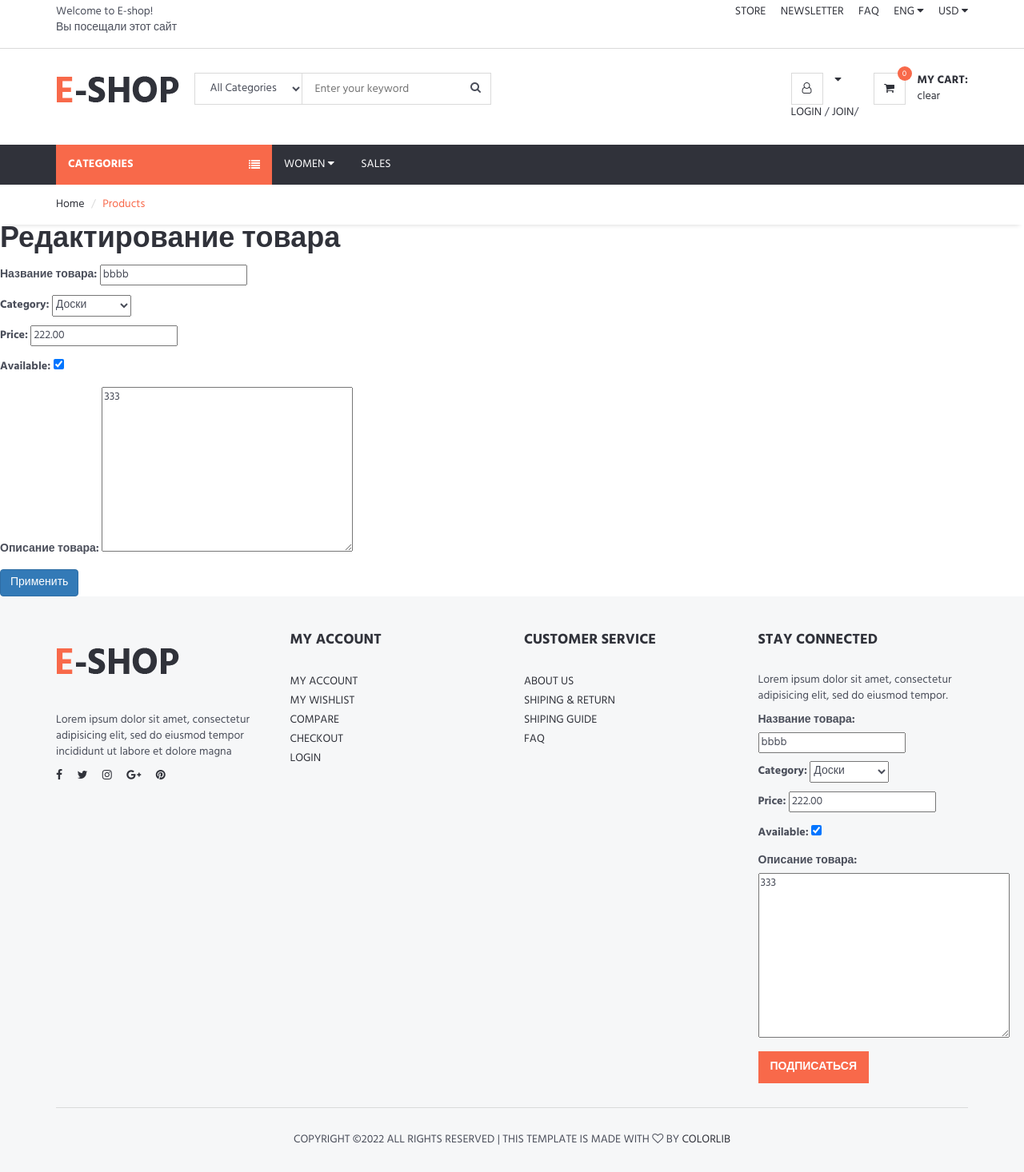
After one commit to ZusmanOne/Online-shop, a Django app: page /update_product/60 in a window 1280 px wide. The commit adds this page. Shown: the whole page at 80% size. Run offline with Django 3.2, Linux system fonts and the light colour scheme; data comes from the database, SQL or seed files in the repository; parts of the project's set-up code (start-up, migrations or seed data) failed here and were passed over; some libraries are stand-ins or nearby versions.

Commit message:
edit requrements

```diff
--- /dev/null
+++ b/myshop/b.json
@@ -0,0 +1 @@
+[
--- a/myshop/myshop/celery.py
+++ b/myshop/myshop/celery.py
@@ -61,5 +61,6 @@
         'task': 'shop.tasks.send_product_mail_last_week',
         'schedule': crontab(),
 
+
     }
 }
--- /dev/null
+++ b/myshop/shop/forms.py
@@ -0,0 +1,8 @@
+from django import forms
+from .models import *
+
+
+class UpdateProductForm(forms.ModelForm):
+    class Meta:
+        model = Product
+        fields = ['name', 'category', 'price', 'available', 'description']
--- a/myshop/shop/templates/shop/single_product.html
+++ b/myshop/shop/templates/shop/single_product.html
@@ -116,6 +116,11 @@
 							<div class="product-label">
 								<span>New</span>
 								<span class="sale">-20%</span>
+								<form action="{% url 'update_product' object.pk %}" method="post">
+									{{form}}
+									{% csrf_token  %}
+									<button class="primary-btn add-to-cart"><i class="fa fa-shopping-cart"></i> Изменить</button>
+									</form>
 							</div>
 							<h2 class="product-name">{{object.name}}</h2>
 							<h3 class="product-price">{{ object.price}} <del class="product-old-price">$45.00</del></h3>
--- /dev/null
+++ b/myshop/shop/templates/shop/update_product.html
@@ -0,0 +1,86 @@
+{% extends 'base.html' %}
+{% load static %}
+{% load _mytag %}
+
+	{% block sidebar %}
+	<div id="navigation">
+		<!-- container -->
+		<div class="container">
+			<div id="responsive-nav">
+				<!-- category nav -->
+				<div class="category-nav show-on-click">
+					<span class="category-header">Categories <i class="fa fa-list"></i></span>
+					<ul class="category-list">
+						<li class="dropdown side-dropdown">
+							{% sidebar as category %}
+						{% for cat in category %}
+						<li><a href="{% url 'category_product' cat.id %}">{{cat.name}}</a></li>
+						{% endfor %}
+					</ul>
+				</div>
+				<!-- /category nav -->
+
+				<!-- menu nav -->
+				<div class="menu-nav">
+					<span class="menu-header">Menu <i class="fa fa-bars"></i></span>
+					<ul class="menu-list">
+						<li class="dropdown mega-dropdown"><a class="dropdown-toggle" data-toggle="dropdown" aria-expanded="true">Women <i class="fa fa-caret-down"></i></a>
+							<div class="custom-menu">
+								<div class="row">
+									<div class="col-md-4">
+										<ul class="list-links">
+											<li>
+												<h3 class="list-links-title">Categories</h3></li>
+											<li><a href="#">Women’s Clothing</a></li>
+										</ul>
+										<hr class="hidden-md hidden-lg">
+									</div>
+									<div class="col-md-4">
+										<ul class="list-links">
+											<li>
+												<h3 class="list-links-title">Categories</h3></li>
+											<li><a href="#">Women’s Clothing</a></li>
+										</ul>
+										<hr class="hidden-md hidden-lg">
+									</div>
+									<div class="col-md-4">
+										<ul class="list-links">
+											<li>
+												<h3 class="list-links-title">Categories</h3></li>
+											<li><a href="#">Bags & Shoes</a></li>
+										</ul>
+									</div>
+								</div>
+							</div>
+						</li>
+						<li><a href="#">Sales</a></li>
+					</ul>
+				</div>
+				<!-- menu nav -->
+			</div>
+		</div>
+		<!-- /container -->
+	</div>
+	<div id="breadcrumb">
+		<div class="container">
+			<ul class="breadcrumb">
+				<li><a href="#">Home</a></li>
+				<li class="active">Products</li>
+			</ul>
+		</div>
+	</div>
+	{% endblock %}
+
+
+{% block content %}
+ <h1>Редактирование товара</h1>
+<form action="" method="post">
+	{% csrf_token %}
+	{{form.as_p}}
+	<button type="submit" class="btn btn-primary" > Применить</button>
+
+</form>
+
+
+
+{% endblock %}
--- a/myshop/shop/urls.py
+++ b/myshop/shop/urls.py
@@ -1,6 +1,11 @@
-from django.urls import path
+from django.urls import path,include
 from .views import *
+from rest_framework import routers
 
+
+#маршруты для контроллера API сзоданного через класс ViewSets
+# router = routers.DefaultRouter() # создали объект DefaultRouter
+# router.register('products', ProductViewsSet) # зарегали набор обработчиков с префиксом products
 
 
 urlpatterns = [
@@ -11,6 +16,11 @@
     path('<int:product_id>', product_detail, name='product_detail'),
     path('accounts/registration/', register_user, name='registration'),
     path('subscriber/',subscriber_user, name='subscriber'),
+    path('update_product/<int:product_id>', UpdateProduct, name='update_product'),
+    path('api/product/', ProductList.as_view(), name='api_product'),
+    # path('api/product/<pk>/', ProductDetailView.as_view(), name='product_detail_api'),
+    # path('api/', include(router.urls)),
+
 
     # path('', include('social_django.urls')),
 
--- a/myshop/shop/views.py
+++ b/myshop/shop/views.py
@@ -14,6 +14,8 @@
 from django.db.models.signals import post_save
 from shop.tasks import send_product_mail
 from django.core.cache import cache
+from .forms import *
+
 
 
 @login_required(login_url='/accounts/login/')
@@ -99,3 +101,102 @@
 def send_for_product_week(instance,created,**kwargs):
     if created:
         send_product_mail.delay(instance.name)
+
+
+def UpdateProduct(request, product_id):
+    product = get_object_or_404(Product, pk=product_id)
+    if request.method == 'POST':
+        form = UpdateProductForm(request.POST, instance=product) # при редактировании передаем объект product в аргумент
+        # instance
+        if form.is_valid():
+            product_update = product.save()
+            return redirect(product)
+    else:
+        form = UpdateProductForm(instance=product)
+    return render(request, 'shop/update_product.html', {'form': form})
+
+
+"""
+здесь будет описываться приложение для DRF
+"""
+
+from django.contrib.auth.models import User,Group
+from rest_framework import viewsets,permissions
+from shop.serializers import  ProductSerializer
+from rest_framework.response import Response
+from rest_framework.decorators import api_view
+from rest_framework import generics
+
+# class UserViewSet(viewsets.ModelViewSet):
+#     """
+#     Конечная точка API, которая позволяет просматривать или редактировать пользователей.
+#     """
+#     queryset = User.objects.all().order_by('-date_joined')
+#     serializer_class = UserSerializer
+#     permission_classes = [permissions.IsAuthenticated]
+#
+#
+# class GroupViewSet(viewsets.ModelViewSet):
+#     queryset = Group.objects.all()
+#     serializer_class = GroupSerializer
+#     permission_classes = [permissions.IsAuthenticated]
+#
+#
+# # class ProductsViewSet(viewsets.ModelViewSet):
+# #     queryset = Product.objects.all()
+# #     serializer_class = ProductSerializer
+# #     permission_classes = [permissions.IsAuthenticated]
+#
+# @api_view(['GET'])
+# def api_product(request):
+#     if request.method == 'GET':
+#         queryset = Product.objects.all()
+#         serializer = ProductSerializer(queryset, many = True) # many значит что нужно показывать все объекты
+#         return Response(serializer.data)
+#
+#
+# #сведения о каждом продукте
+# @api_view(['GET'])
+# def api_product_detail(request, product_id):
+#     if request.method == 'GET':
+#         queryset = Product.objects.filter(pk=product_id)
+#         serializer =ProductSerializer(queryset)
+#         return Response(serializer.data)
+#
+#
+# #свдеения о продуктах через класс
+# class ProductListView(generics.ListAPIView):  # только для чтения для представления коллекции экземпляров модели .
+#     queryset = Product.objects.all()
+#     serializer_class = ProductSerializer
+#
+#
+# class ProductDetailView(generics.RetrieveAPIView):  # только для чтения для представления одного экземпляра модели .
+#     queryset = Product.objects.all()
+#     serializer_class = ProductSerializer
+#
+#
+# class ProductViewsSet(viewsets.ReadOnlyModelViewSet):
+#     queryset = Product.objects.all()
+#     serializer_class = ProductSerializer
+
+
+from rest_framework.views import APIView
+
+
+class ProductList(APIView): # апи для всех сниппетов, реализованный через CBV
+    """
+    Отображает все сниппеты или создает новый сниппет.
+    """
+    # authentication_classes = [SessionAuthentication, BasicAuthentication]
+    # permission_classes = [IsAuthenticated]
+    def get(self, request, format=None):
+        snippet = Product.objects.all()
+        serializer = ProductSerializer(snippet, many=True)
+        return Response(serializer.data)
+
+    def post(self, request, format=None):
+        serializer = ProductSerializer(data=request.data)
+        if serializer.is_valid():
+            serializer.save()
+            return Response(serializer.data, status=status.HTTP_201_CREATED)
+        return Response(serializer.errors, status=status.HTTP_400_BAD_REQUEST)
```
Also changed, not shown: myshop/myshop/settings.py (+18 -17 lines), myshop/myshop/urls.py (+10 -0 lines), myshop/requirements.txt (+2 -52 lines), myshop/shop/serializers.py (added, +30 -0 lines), myshop/shop/templates/shop/products.html (added, +12 -0 lines), myshop/shop/templates/shop/products.js (added, +24 -0 lines), myshop/shop/tests/test_models.py (+1 -0 lines).
